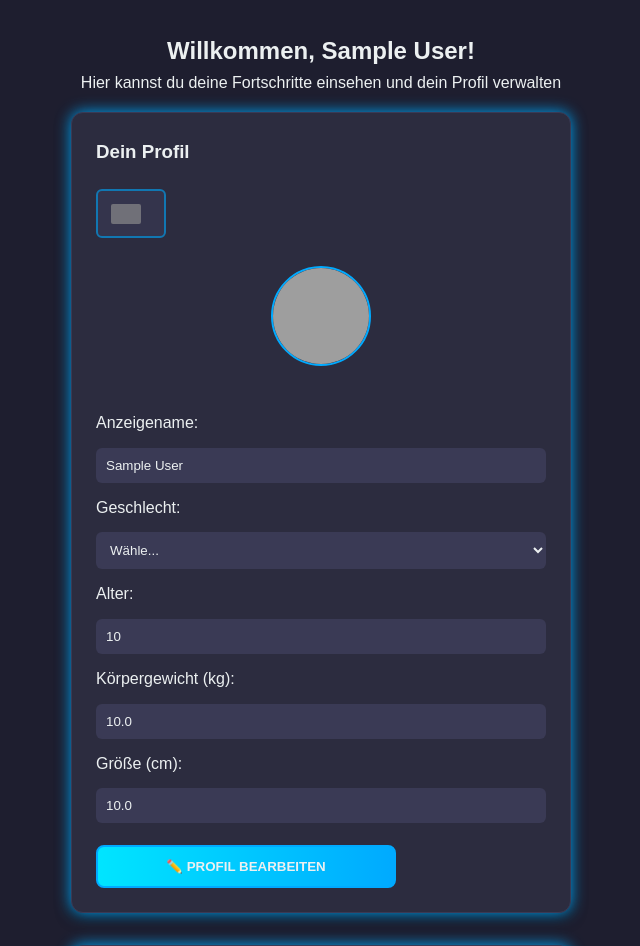
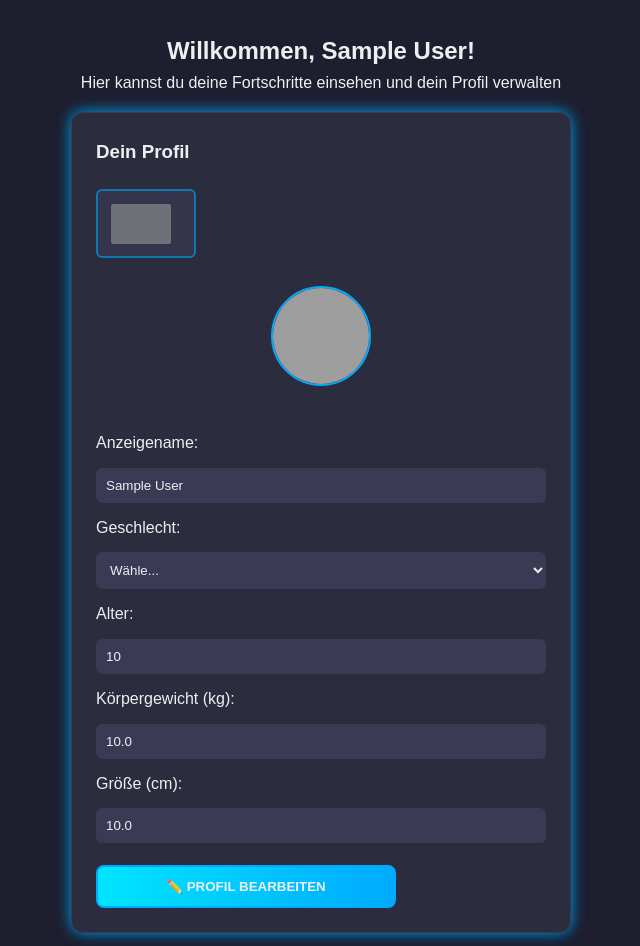
Before and after one commit to TendouToru/Muscle-UP, a Flask app: page /profile in a window 1280 px wide. Shown: the part 238-1184 px from the top of the page, without its empty margins (319-959 px from the left). Run offline with Flask 3, Linux system fonts and the light colour scheme; the visitor is signed in with stand-in values (Sample User, id 1); tables that the repository leaves empty hold one stand-in row (values such as "Sample post"); grey boxes are pictures that could not be loaded.

Commit message:
ratio flag

```diff
--- a/Muscle Up/static/style.css
+++ b/Muscle Up/static/style.css
@@ -908,8 +908,8 @@ footer {
 }
 
 .flag-btn img {
-    width: 30px;
-    height: 20px;
+    width: 60px;
+    height: 40px;
     object-fit: cover;
     margin-right: 10px;
     border-radius: 2px;
```
